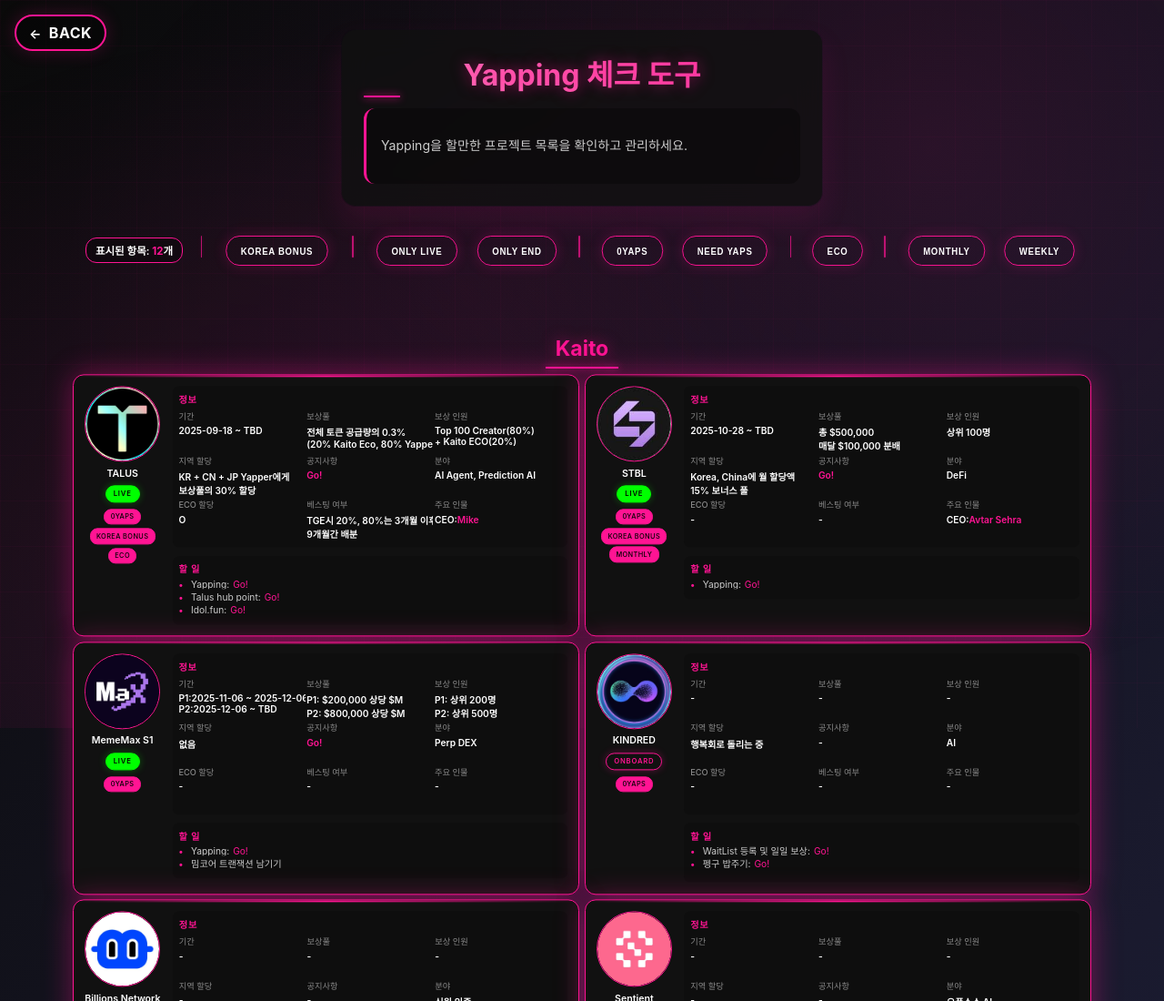
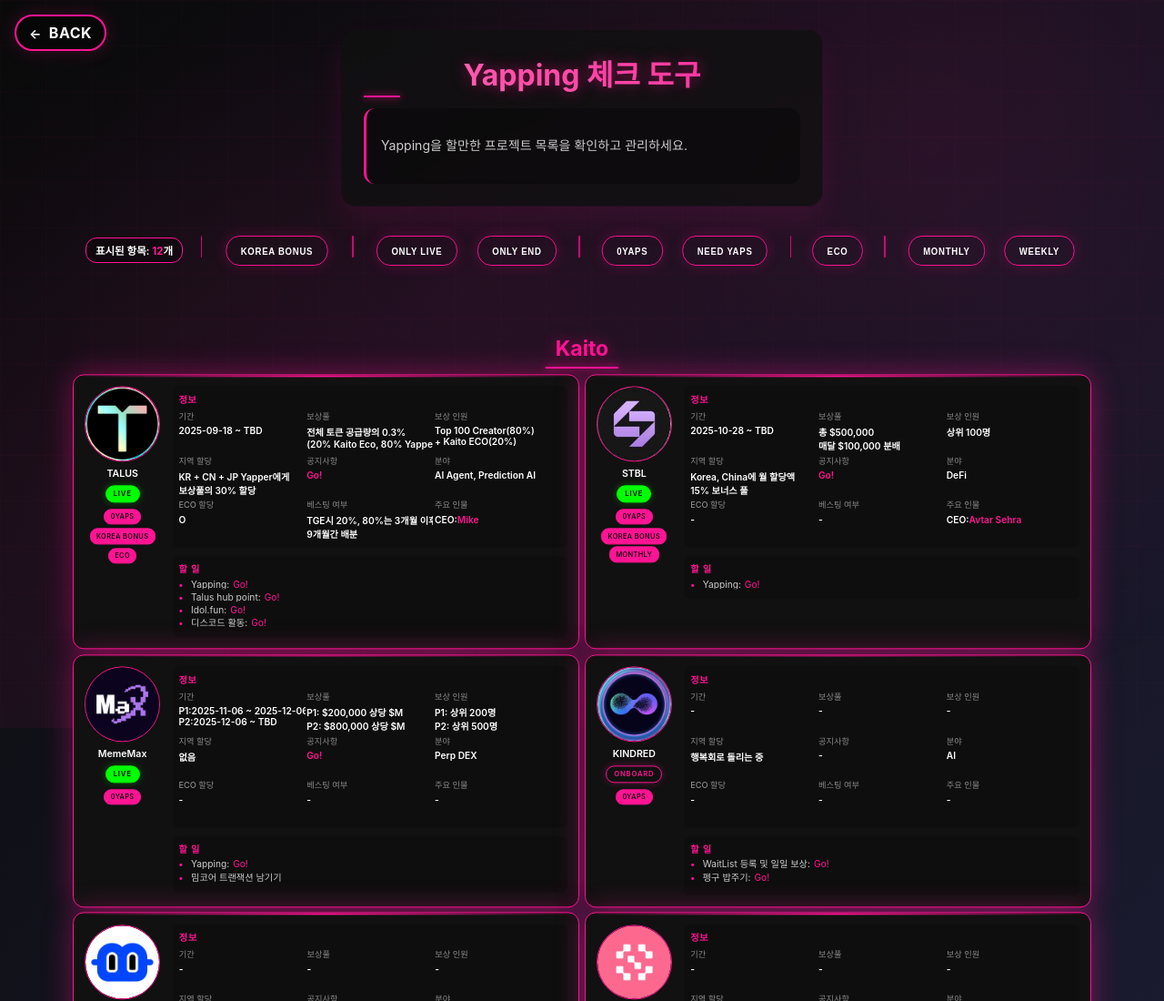
Before and after one commit to Yeon-sik/home, a plain HTML site: page yapping/yapping-check.html in a window 1280 px wide. Shown: the top 1100 px of the page at 91% size. Drawn offline with Linux system fonts and the light colour scheme.

Commit message:
MemeMax Fix

```diff
--- a/yapping/yapping-check.html
+++ b/yapping/yapping-check.html
@@ -113,6 +113,7 @@
                                     <li>Yapping: <a href="https://x.com/Talus_Labs" target="_blank" class="todo-link">Go!</a></li>
                                     <li>Talus hub point: <a href="https://hub.talus.network/loyalty" target="_blank" class="todo-link">Go!</a></li>
                                     <li>Idol.fun: <a href="https://idol.fun" target="_blank" class="todo-link">Go!</a></li>
+                                    <li>디스코드 활동: <a href="https://discord.com/invite/talusnetwork" target="_blank" class="todo-link">Go!</a></li>
                                 </ul>
                             </div>
                         </div>
@@ -201,7 +202,7 @@
                         </div>
 
                         <div class="project-name">
-                            <a href="https://x.com/MemeMax_Fi" target="_blank" class="project-link">MemeMax S1</a>
+                            <a href="https://x.com/MemeMax_Fi" target="_blank" class="project-link">MemeMax</a>
                         </div>
                         <div class="status-tags">
                             <div class="status-tag status-live">Live</div>
```
